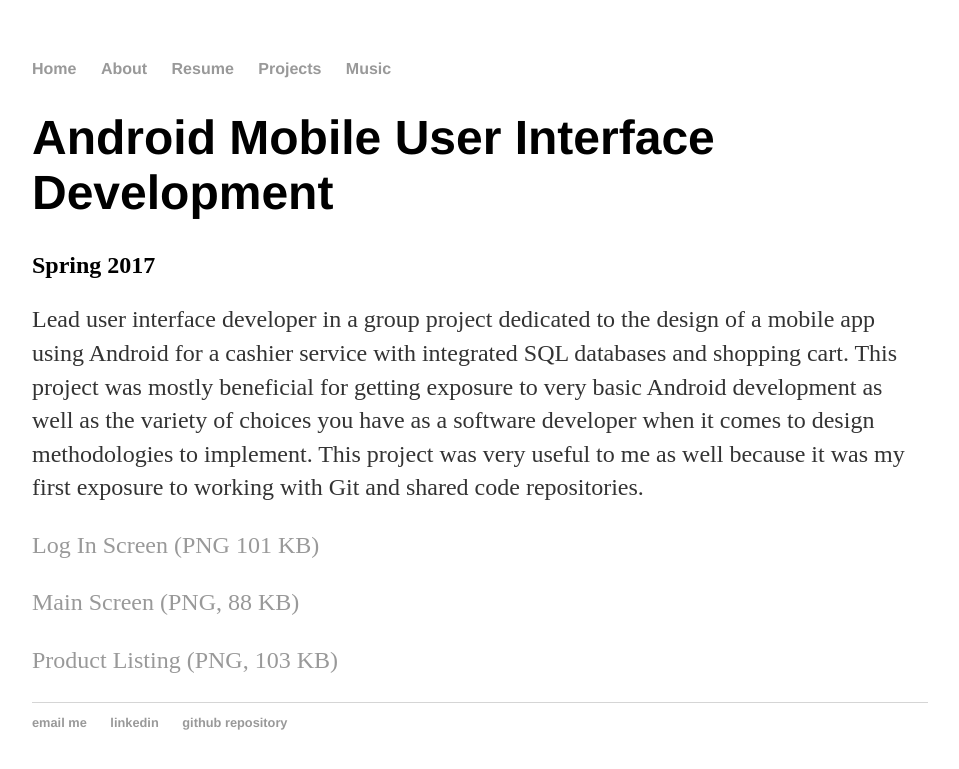
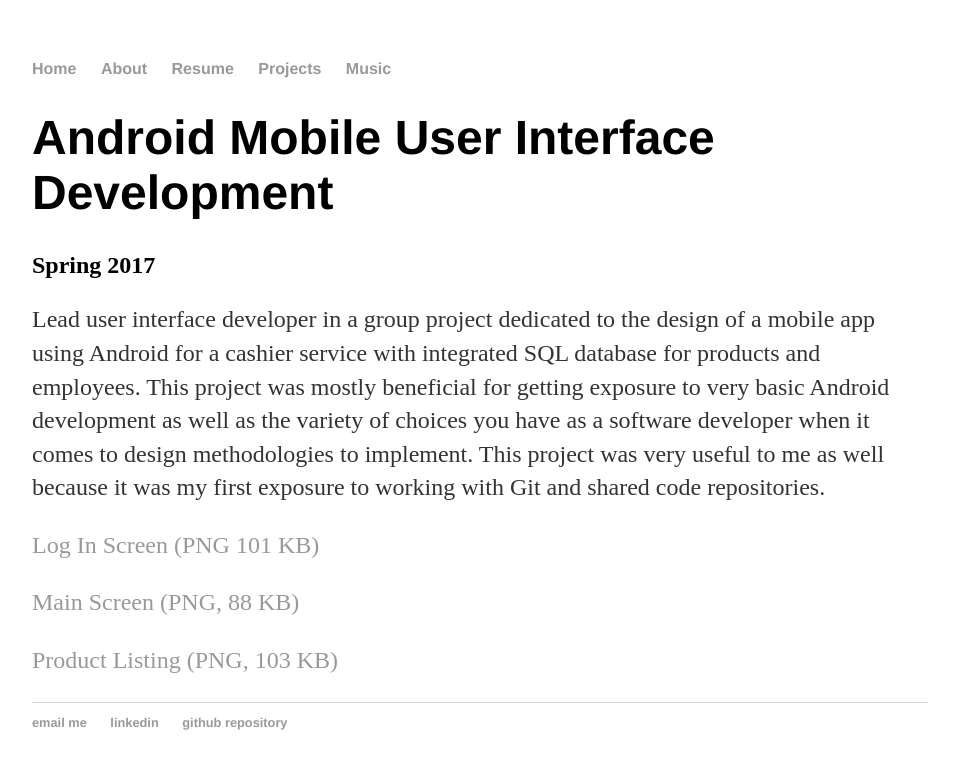
Before and after one commit to zackfravel/zackfravel.github.io, a Jekyll site: the page built from _posts/2017-04-20-Android.md, in a window 1280 px wide. Shown: the top 769 px of the page, without its empty margins (160-1119 px from the left). Built offline with Jekyll 4.4.1, drawn with Linux system fonts in a browser that asks for light colours.

Commit message:
Update 2017-04-20-Android.md

```diff
--- a/_posts/2017-04-20-Android.md
+++ b/_posts/2017-04-20-Android.md
@@ -4,7 +4,7 @@ title: "Android Mobile User Interface Development"
 ---
 ## Spring 2017
 
-Lead user interface developer in a group project dedicated to the design of a mobile app using Android for a cashier service with integrated SQL databases and shopping cart. This project was mostly beneficial for getting exposure to very basic Android development as well as the variety of choices you have as a software developer when it comes to design methodologies to implement. This project was very useful to me as well because it was my first exposure to working with Git and shared code repositories.
+Lead user interface developer in a group project dedicated to the design of a mobile app using Android for a cashier service with integrated SQL database for products and employees. This project was mostly beneficial for getting exposure to very basic Android development as well as the variety of choices you have as a software developer when it comes to design methodologies to implement. This project was very useful to me as well because it was my first exposure to working with Git and shared code repositories.
 
 [Log In Screen (PNG 101 KB)](https://zackfravel.github.io/assets/img/android1.png "Log In Screen")
 
```
